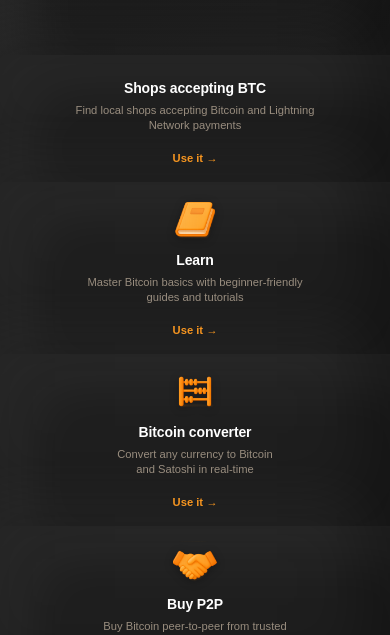
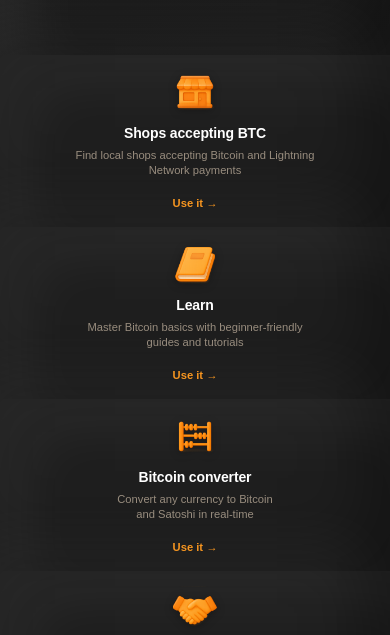
Before and after one commit to MaxiKenji/Bitcoin-Swiss-Knife, a plain HTML site: page index.html in a window 390 px wide. Shown: the part 206-841 px from the top of the page. Drawn offline with Linux system fonts and the light colour scheme.

Commit message:
Add files via upload

```diff
--- a/app.js
+++ b/app.js
@@ -34,7 +34,7 @@ document.addEventListener('DOMContentLoaded', function() {
     function createFallbackIcon(img, index) {
         if (img.style.display === 'none') return; // Already handled
 
-        img.style.display = 'none';
+
 
 
         const fallbackIcon = document.createElement('div');
@@ -54,6 +54,7 @@ document.addEventListener('DOMContentLoaded', function() {
             transition: all 0.3s ease;
             filter: drop-shadow(0 2px 4px rgba(0, 0, 0, 0.3));
         `;
+
 
         img.parentNode.appendChild(fallbackIcon);
 
--- a/index.html
+++ b/index.html
@@ -99,7 +99,7 @@
 
         <div class="grid-item">
             <div class="icon-container">
-                <img src="1.png" alt="Shops accepting BTC" class="section-icon">
+                <img src="01.png" alt="Shops accepting BTC" class="section-icon">
             </div>
             <div class="content">
                 <h3 class="section-title">Shops accepting BTC</h3>
--- a/style.css
+++ b/style.css
@@ -704,9 +704,7 @@ select.form-control {
 .block {
   display: block;
 }
-.hidden {
-  display: none;
-}
+
 
 /* Accessibility */
 .sr-only {
@@ -1058,6 +1056,14 @@ margin: 60px;
 
 }
 
+@media (max-width: 480px) {
+  body {
+    overflow-y: auto;  /* allow vertical scroll */
+    height: auto;      /* body grows with content */
+    width: auto;       /* natural width */
+  }
+}
+
 /* Animation for loading */
 @keyframes fadeInUp {
     from {
```
Also changed, not shown: 01.png (added).
